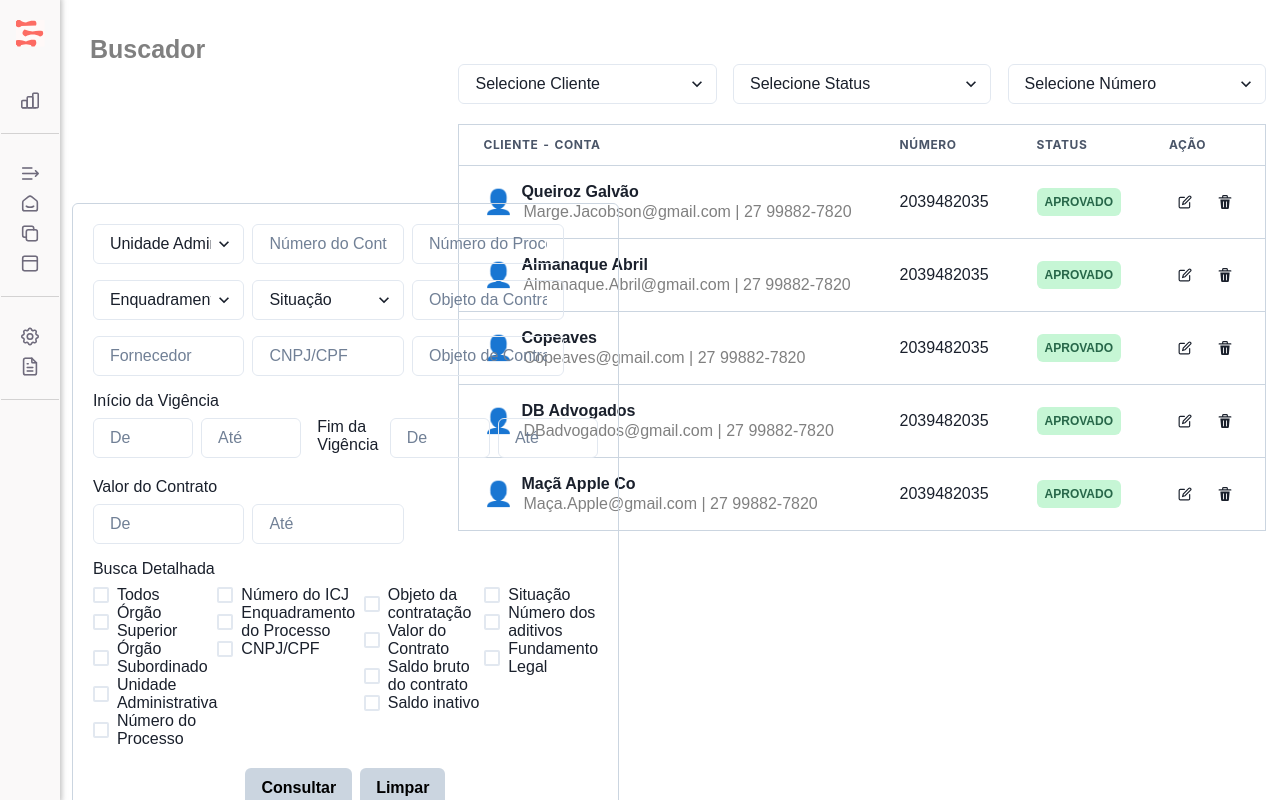
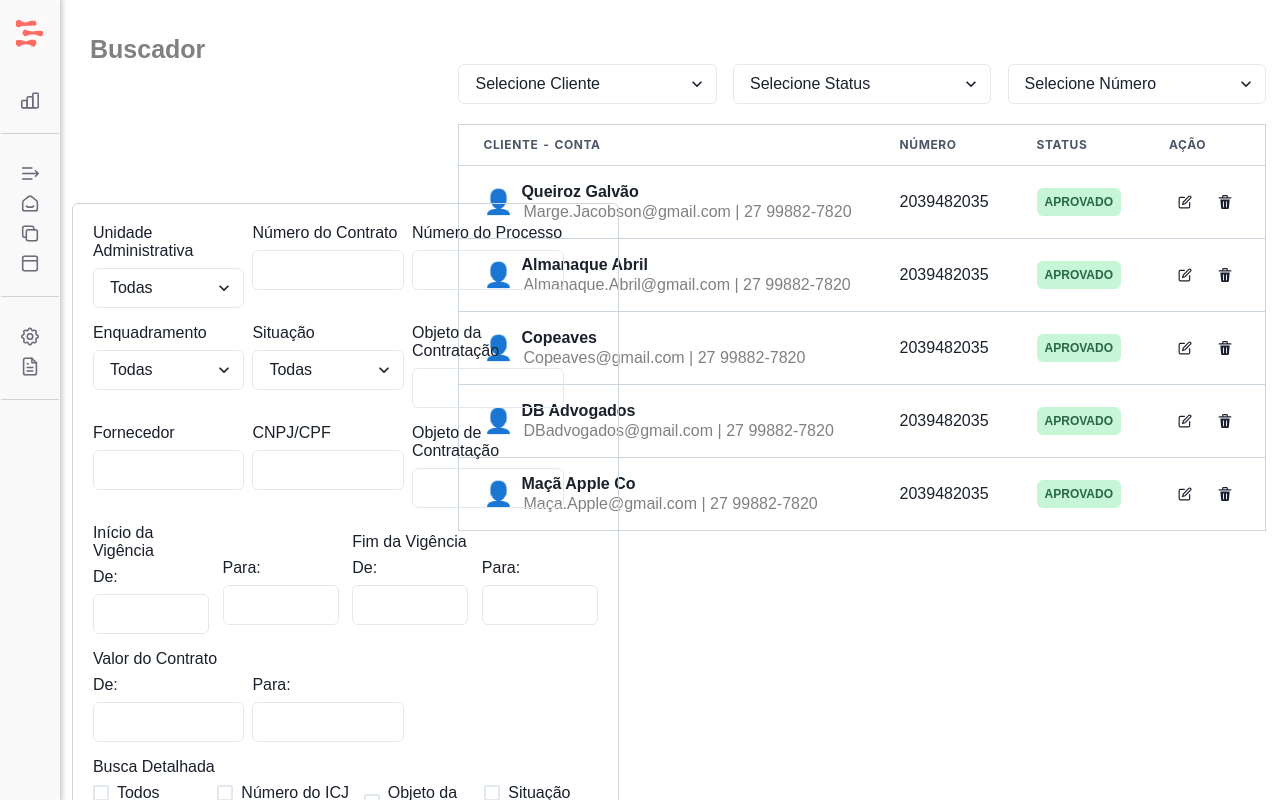
Before and after one commit to RenanGeorgio/ignai-contract, a React (Create React App) app: page /buscador in a window 1280 px wide. Built offline with nearby package versions, Linux system fonts and the light colour scheme.

Commit message:
fix: ajustes estilização
Ajustado a estilização do formulário das páginas de Buscar e Agendamento.

```diff
--- a/src/components/form/FormAgendamento.tsx
+++ b/src/components/form/FormAgendamento.tsx
@@ -1,46 +1,93 @@
 import { Box, Button, Checkbox, Flex, Input, Select, Text } from "@chakra-ui/react";
 import { FunctionComponent } from "react";
 
-const FormularioAgendamento: FunctionComponent = () => {
+const FormAgendamento: FunctionComponent = () => {
   return (
     <Box p={5} border="1px solid" borderColor="gray.300" borderRadius="md">
       <Flex mb={4}>
-        <Select placeholder="Unidade Administrativa" width="30%">
+        <Box width="30%">
+          <Text mb={2}>Unidade Administrativa</Text>
+          <Select>
             <option>Todas</option>
           </Select>
-        <Input placeholder="Número do Contrato" ml={2} width="30%" />
-        <Input placeholder="Número do Processo" ml={2} width="30%" />
+        </Box>
+        <Box width="30%" ml={2}>
+          <Text mb={2}>Número do Contrato</Text>
+          <Input />
+        </Box>
+        <Box width="30%" ml={2}>
+          <Text mb={2}>Número do Processo</Text>
+          <Input />
+        </Box>
       </Flex>
 
       <Flex mb={4}>
-        <Select placeholder="Enquadramento do Processo" width="30%">
+        <Box width="30%">
+          <Text mb={2}>Enquadramento</Text>
+          <Select>
             <option>Todas</option>
           </Select>
-        <Select placeholder="Situação" ml={2} width="30%">
+        </Box>
+        <Box width="30%" ml={2}>
+          <Text mb={2}>Situação</Text>
+          <Select>
             <option>Todas</option>
           </Select>
-        <Input placeholder="Objeto da Contratação" ml={2} width="30%" />
+        </Box>
+        <Box width="30%" ml={2}>
+          <Text mb={2}>Objeto da Contratação</Text>
+          <Input />
+        </Box>
       </Flex>
 
       <Flex mb={4}>
-        <Input placeholder="Fornecedor" width="30%" />
-        <Input placeholder="CNPJ/CPF" ml={2} width="30%" />
-        <Input placeholder="Objeto de Contratação" ml={2} width="30%" />
+        <Box width="30%">
+          <Text mb={2}>Fornecedor</Text>
+          <Input />
+        </Box>
+        <Box width="30%" ml={2}>
+          <Text mb={2}>CNPJ/CPF</Text>
+          <Input />
+        </Box>
+        <Box width="30%" ml={2}>
+          <Text mb={2}>Objeto de Contratação</Text>
+          <Input />
+        </Box>
       </Flex>
 
+      <Flex mb={4} align="center" justify="space-between">
+        <Box width="23%">
           <Text mb={2}>Início da Vigência</Text>
-      <Flex mb={4}>
-        <Input placeholder="De" width="30%" />
-        <Input placeholder="Até" ml={2} width="30%" />
-        <Text ml={4} mb={2}>Fim da Vigência</Text>
-        <Input placeholder="De" ml={2} width="30%" />
-        <Input placeholder="Até" ml={2} width="30%" />
+          <Text mb={2}>De:</Text>
+          <Input />
+        </Box>
+        <Box width="23%">
+          <Text mb={2}>&nbsp;</Text>
+          <Text mb={2}>Para:</Text>
+          <Input />
+        </Box>
+        <Box width="23%">
+          <Text mb={2}>Fim da Vigência</Text>
+          <Text mb={2}>De:</Text>
+          <Input />
+        </Box>
+        <Box width="23%">
+          <Text mb={2}>&nbsp;</Text>
+          <Text mb={2}>Para:</Text>
+          <Input />
+        </Box>
       </Flex>
 
       <Text mb={2}>Valor do Contrato</Text>
       <Flex mb={4}>
-        <Input placeholder="De" width="30%" />
-        <Input placeholder="Até" ml={2} width="30%" />
+        <Box width="30%">
+          <Text mb={2}>De:</Text>
+          <Input />
+        </Box>
+        <Box width="30%" ml={2}>
+          <Text mb={2}>Para:</Text>
+          <Input />
+        </Box>
       </Flex>
 
       <Text mb={2}>Busca Detalhada</Text>
@@ -78,4 +125,4 @@
   );
 };
 
-export default FormularioAgendamento;
+export default FormAgendamento;
--- a/src/components/form/FormBuscador.tsx
+++ b/src/components/form/FormBuscador.tsx
@@ -5,42 +5,89 @@
   return (
     <Box p={5} border="1px solid" borderColor="gray.300" borderRadius="md">
       <Flex mb={4}>
-        <Select placeholder="Unidade Administrativa" width="30%">
+        <Box width="30%">
+          <Text mb={2}>Unidade Administrativa</Text>
+          <Select>
             <option>Todas</option>
           </Select>
-        <Input placeholder="Número do Contrato" ml={2} width="30%" />
-        <Input placeholder="Número do Processo" ml={2} width="30%" />
+        </Box>
+        <Box width="30%" ml={2}>
+          <Text mb={2}>Número do Contrato</Text>
+          <Input />
+        </Box>
+        <Box width="30%" ml={2}>
+          <Text mb={2}>Número do Processo</Text>
+          <Input />
+        </Box>
       </Flex>
 
       <Flex mb={4}>
-        <Select placeholder="Enquadramento do Processo" width="30%">
+        <Box width="30%">
+          <Text mb={2}>Enquadramento</Text>
+          <Select>
             <option>Todas</option>
           </Select>
-        <Select placeholder="Situação" ml={2} width="30%">
+        </Box>
+        <Box width="30%" ml={2}>
+          <Text mb={2}>Situação</Text>
+          <Select>
             <option>Todas</option>
           </Select>
-        <Input placeholder="Objeto da Contratação" ml={2} width="30%" />
+        </Box>
+        <Box width="30%" ml={2}>
+          <Text mb={2}>Objeto da Contratação</Text>
+          <Input />
+        </Box>
       </Flex>
 
       <Flex mb={4}>
-        <Input placeholder="Fornecedor" width="30%" />
-        <Input placeholder="CNPJ/CPF" ml={2} width="30%" />
-        <Input placeholder="Objeto de Contratação" ml={2} width="30%" />
+        <Box width="30%">
+          <Text mb={2}>Fornecedor</Text>
+          <Input />
+        </Box>
+        <Box width="30%" ml={2}>
+          <Text mb={2}>CNPJ/CPF</Text>
+          <Input />
+        </Box>
+        <Box width="30%" ml={2}>
+          <Text mb={2}>Objeto de Contratação</Text>
+          <Input />
+        </Box>
       </Flex>
 
+      <Flex mb={4} align="center" justify="space-between">
+        <Box width="23%">
           <Text mb={2}>Início da Vigência</Text>
-      <Flex mb={4}>
-        <Input placeholder="De" width="30%" />
-        <Input placeholder="Até" ml={2} width="30%" />
-        <Text ml={4} mb={2}>Fim da Vigência</Text>
-        <Input placeholder="De" ml={2} width="30%" />
-        <Input placeholder="Até" ml={2} width="30%" />
+          <Text mb={2}>De:</Text>
+          <Input />
+        </Box>
+        <Box width="23%">
+          <Text mb={2}>&nbsp;</Text>
+          <Text mb={2}>Para:</Text>
+          <Input />
+        </Box>
+        <Box width="23%">
+          <Text mb={2}>Fim da Vigência</Text>
+          <Text mb={2}>De:</Text>
+          <Input />
+        </Box>
+        <Box width="23%">
+          <Text mb={2}>&nbsp;</Text>
+          <Text mb={2}>Para:</Text>
+          <Input />
+        </Box>
       </Flex>
 
       <Text mb={2}>Valor do Contrato</Text>
       <Flex mb={4}>
-        <Input placeholder="De" width="30%" />
-        <Input placeholder="Até" ml={2} width="30%" />
+        <Box width="30%">
+          <Text mb={2}>De:</Text>
+          <Input />
+        </Box>
+        <Box width="30%" ml={2}>
+          <Text mb={2}>Para:</Text>
+          <Input />
+        </Box>
       </Flex>
 
       <Text mb={2}>Busca Detalhada</Text>
--- a/src/styles/Agendamento.module.css
+++ b/src/styles/Agendamento.module.css
@@ -2,7 +2,8 @@
   width: 100%;
   box-sizing: border-box;
   margin-left: 10%;
-  margin-top: 0;
+  margin-top: -17%;
+  margin-bottom: 55px;
   display: flex;
   align-items: flex-start;
   justify-content: flex-start;
@@ -11,8 +12,8 @@
 .containerCalendario {
   position: relative;
   top: 2%;
-  left: 48%;
-  width: 70%;
+  left: 60%;
+  width: 80%;
   height: 100%;
   box-shadow: 24;
   padding: 1ch 1ch 3ch 3ch;
@@ -24,7 +25,7 @@
 }
 
 .mainAgendamento {
-  width: 65%;
+  width: 70%;
   align-items: flex-start;
   display: flex;
   justify-content: flex-start;
```
Lines whose indentation alone changed are shown as unchanged.
